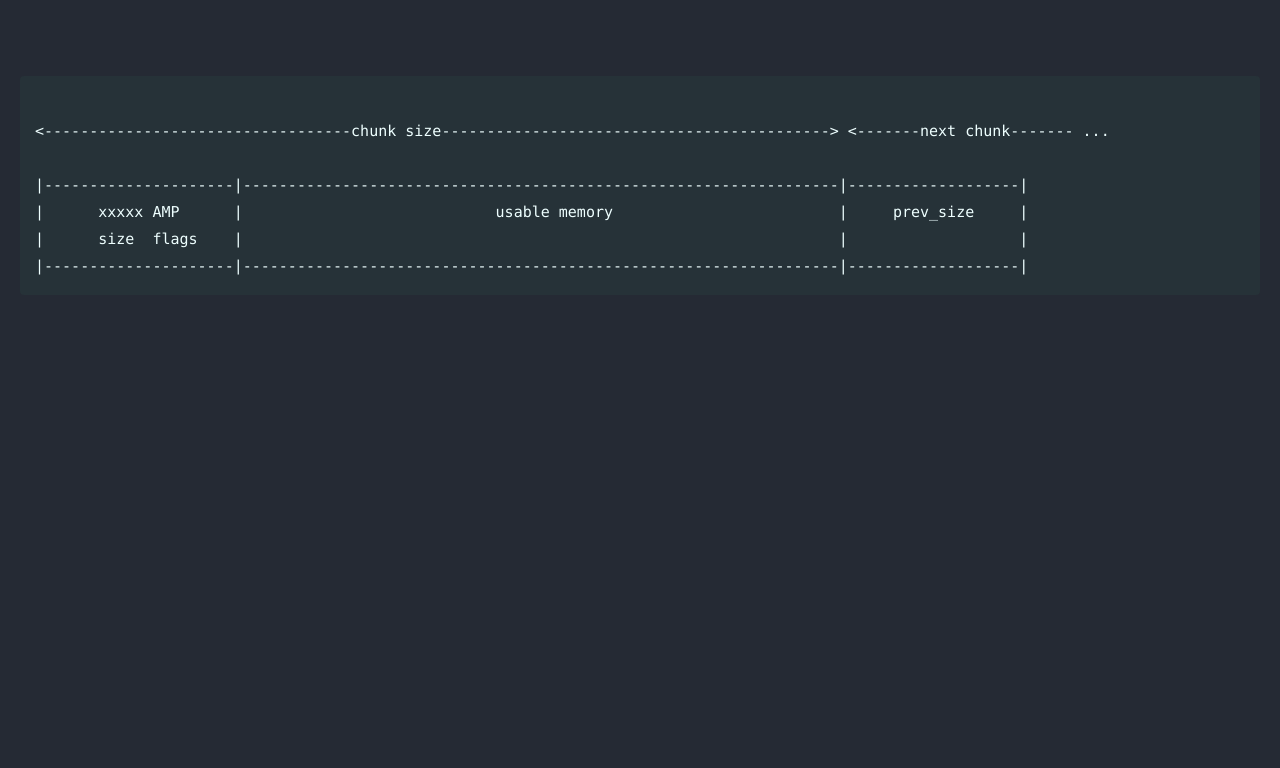
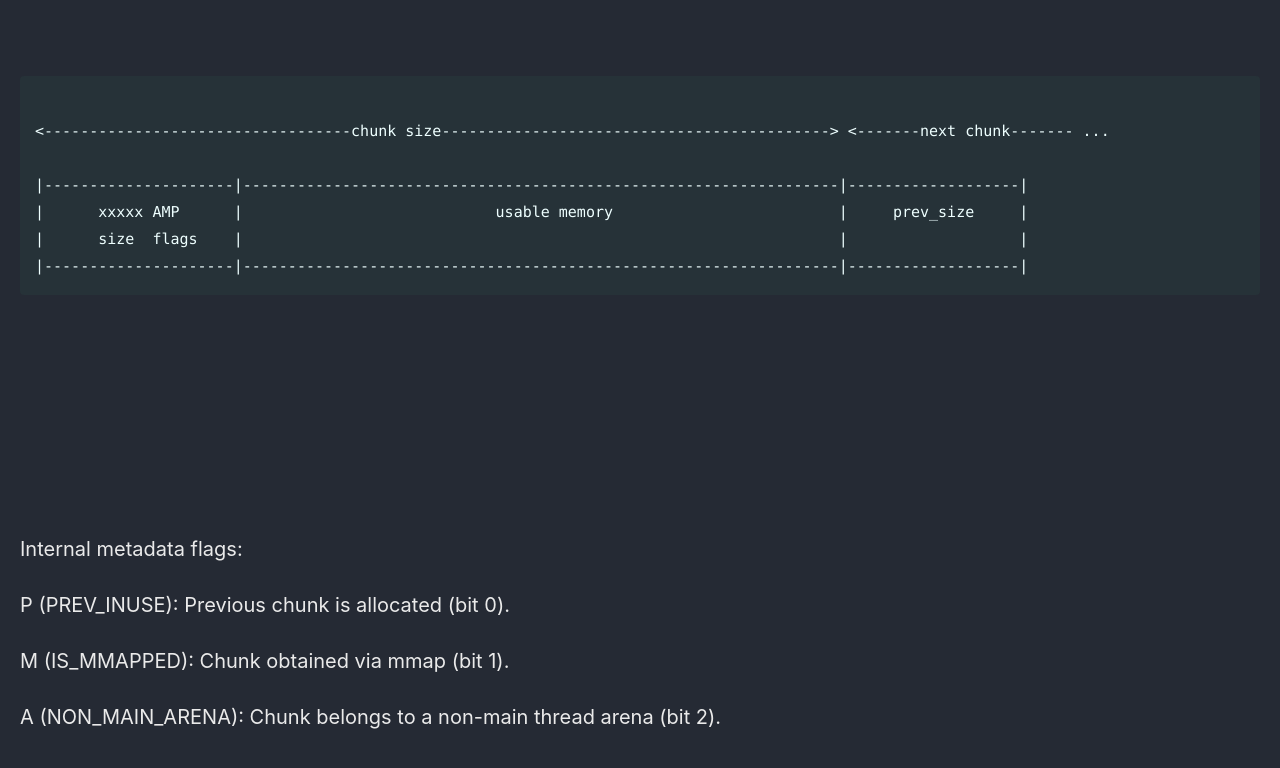
Before and after one commit to Connor-McCartney/Connor-McCartney.github.io, a Jekyll site: the page built from _pages/misc/malloc-and-tcache.md, in a window 1280 px wide and 900 px high, scrolled down 1144 px. Shown: the top 768 px of the window. Built offline with Jekyll 4.4.1, drawn with Linux system fonts in a browser that asks for light colours; cached includes are drawn as plain includes; before the commit the page ends 1596 px from its top, so only the background shows below that.

Commit message:
Update malloc-and-tcache.md

```diff
--- a/_pages/misc/malloc-and-tcache.md
+++ b/_pages/misc/malloc-and-tcache.md
@@ -59,3 +59,23 @@ The other 8 bytes of metadata is stored right after the usable memory, and conta
 
 
 <br>
+
+<br>
+
+<br>
+
+Internal metadata flags:
+<br>
+
+P (PREV_INUSE): Previous chunk is allocated (bit 0).
+
+M (IS_MMAPPED): Chunk obtained via mmap (bit 1).
+
+A (NON_MAIN_ARENA): Chunk belongs to a non-main thread arena (bit 2).
+
+
+
+<br>
+
+
+<br>
```
